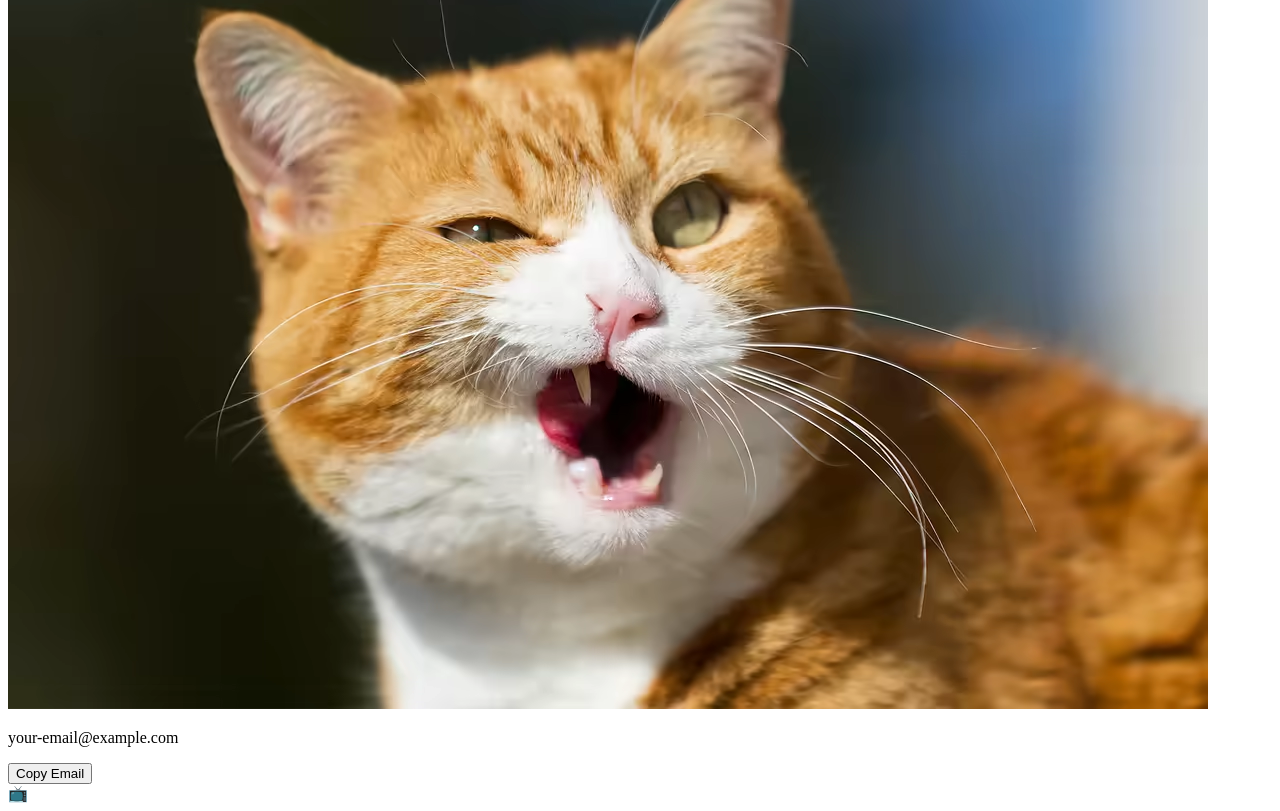
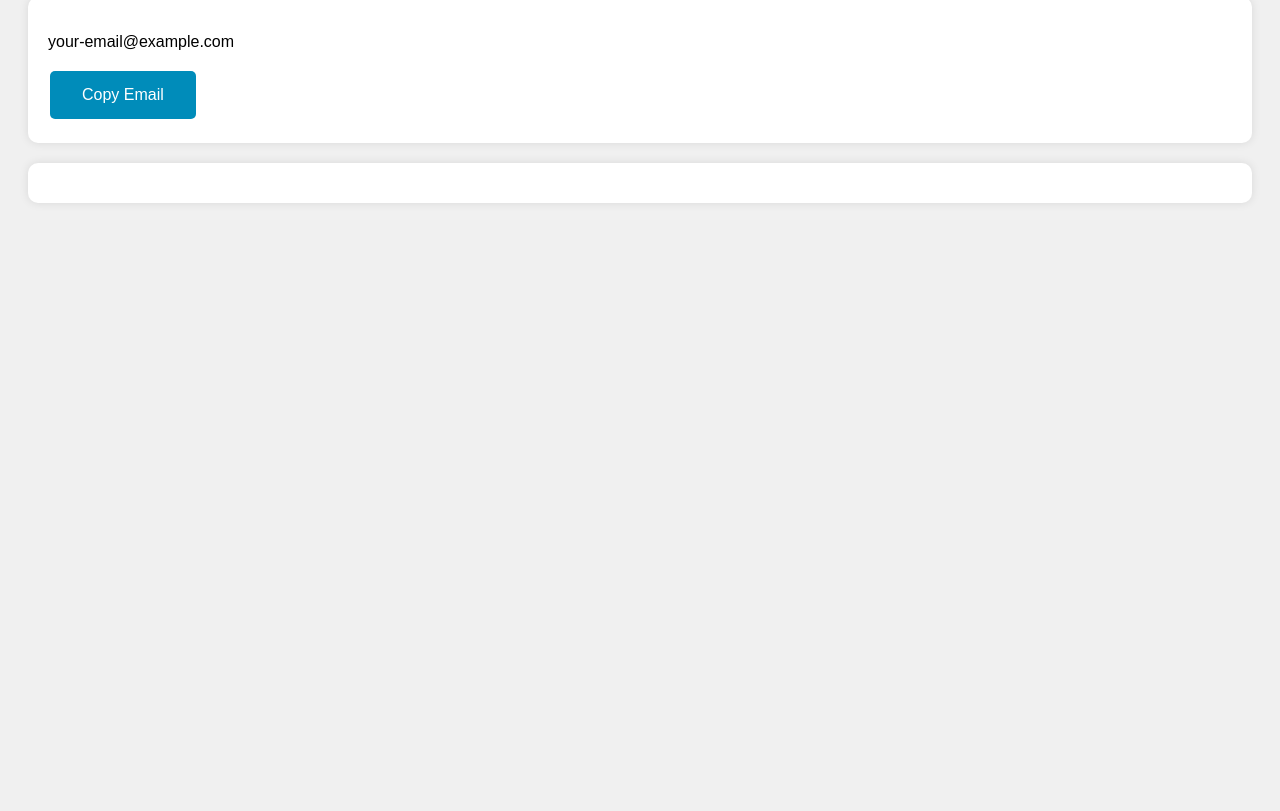
Before and after one commit to akac97/explame-website, a plain HTML site: page index.html in a window 1280 px wide. Shown: the part 171-982 px from the top of the page. After the commit the page ends 800 px from the top, so only its background shows below. Drawn offline with Linux system fonts and the light colour scheme.

Commit message:
Update index.html

```diff
--- a/index.html
+++ b/index.html
@@ -1,9 +1,48 @@
-<!-- index.html -->
 <!DOCTYPE html>
 <html>
 <head>
     <title>Your Name</title>
-    <link rel="stylesheet" type="text/css" href="style.css">
+    <style>
+        body {
+            font-family: Arial, sans-serif;
+            background-color: #f0f0f0;
+        }
+        header {
+            display: flex;
+            justify-content: space-between;
+            align-items: center;
+            background-color: #333;
+            color: #fff;
+            padding: 20px;
+            border-radius: 10px;
+        }
+        #profile-photo {
+            height: 100px;
+            width: 100px;
+            border-radius: 50%;
+        }
+        #contacts, #story {
+            background-color: #fff;
+            margin: 20px;
+            padding: 20px;
+            border-radius: 10px;
+            box-shadow: 0px 0px 10px rgba(0,0,0,0.1);
+        }
+        button {
+            display: inline-block;
+            background-color: #008CBA; /* Blue */
+            border: none;
+            color: white;
+            padding: 15px 32px;
+            text-align: center;
+            text-decoration: none;
+            display: inline-block;
+            font-size: 16px;
+            margin: 4px 2px;
+            cursor: pointer;
+            border-radius: 5px;
+        }
+    </style>
 </head>
 <body>
     <header>
@@ -17,9 +56,15 @@
     <section id="story">
         <!-- Your story goes here -->
     </section>
-    <section id="animation">
-        <div id="youtube-logo">📺</div>
-    </section>
-    <script src="main.js"></script>
+    <script>
+        function copyEmail() {
+            var email = document.getElementById('email').innerText;
+            navigator.clipboard.writeText(email).then(function() {
+                alert('Email copied to clipboard');
+            }).catch(function() {
+                alert('Failed to copy email');
+            });
+        }
+    </script>
 </body>
 </html>
```
